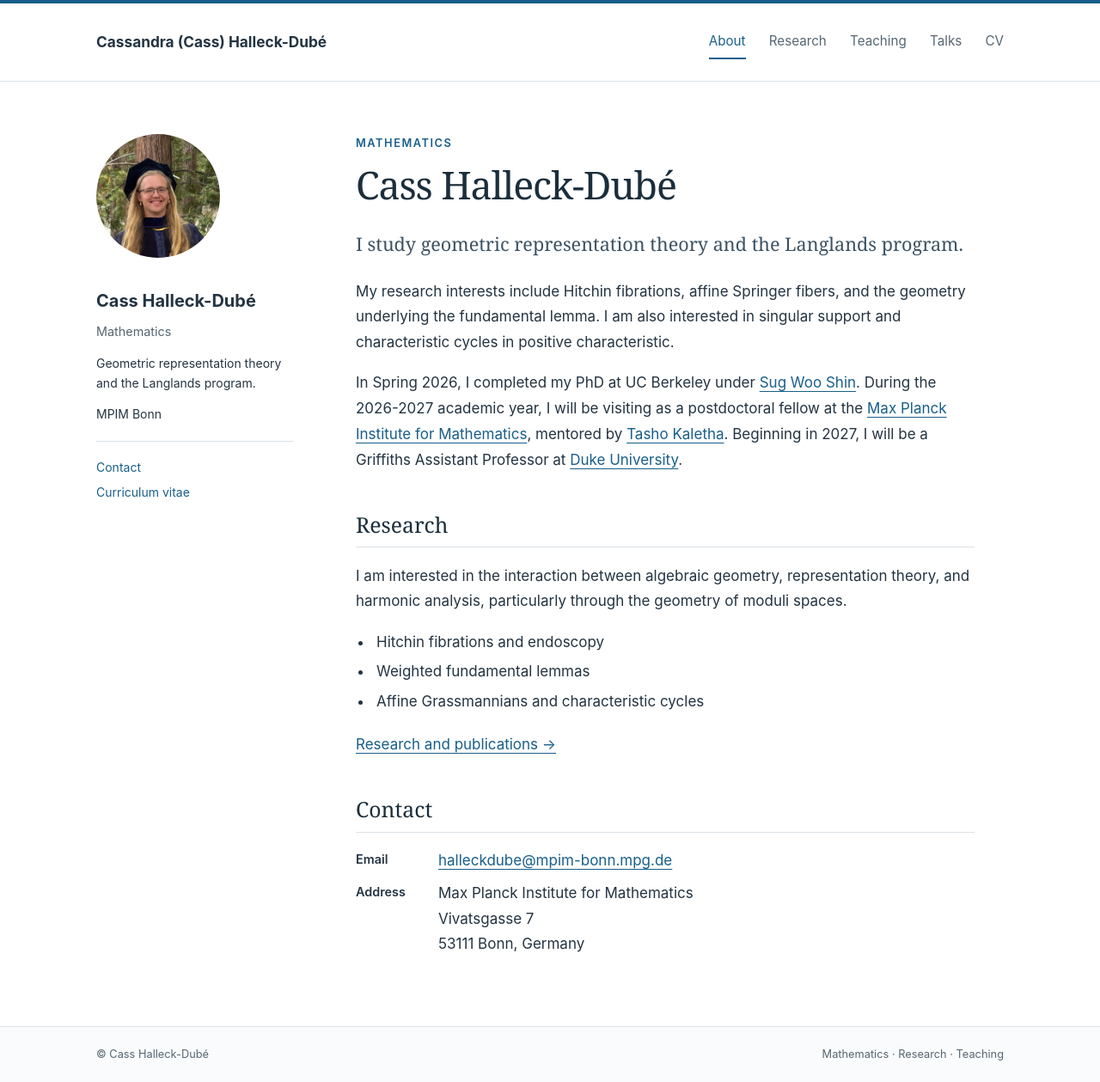
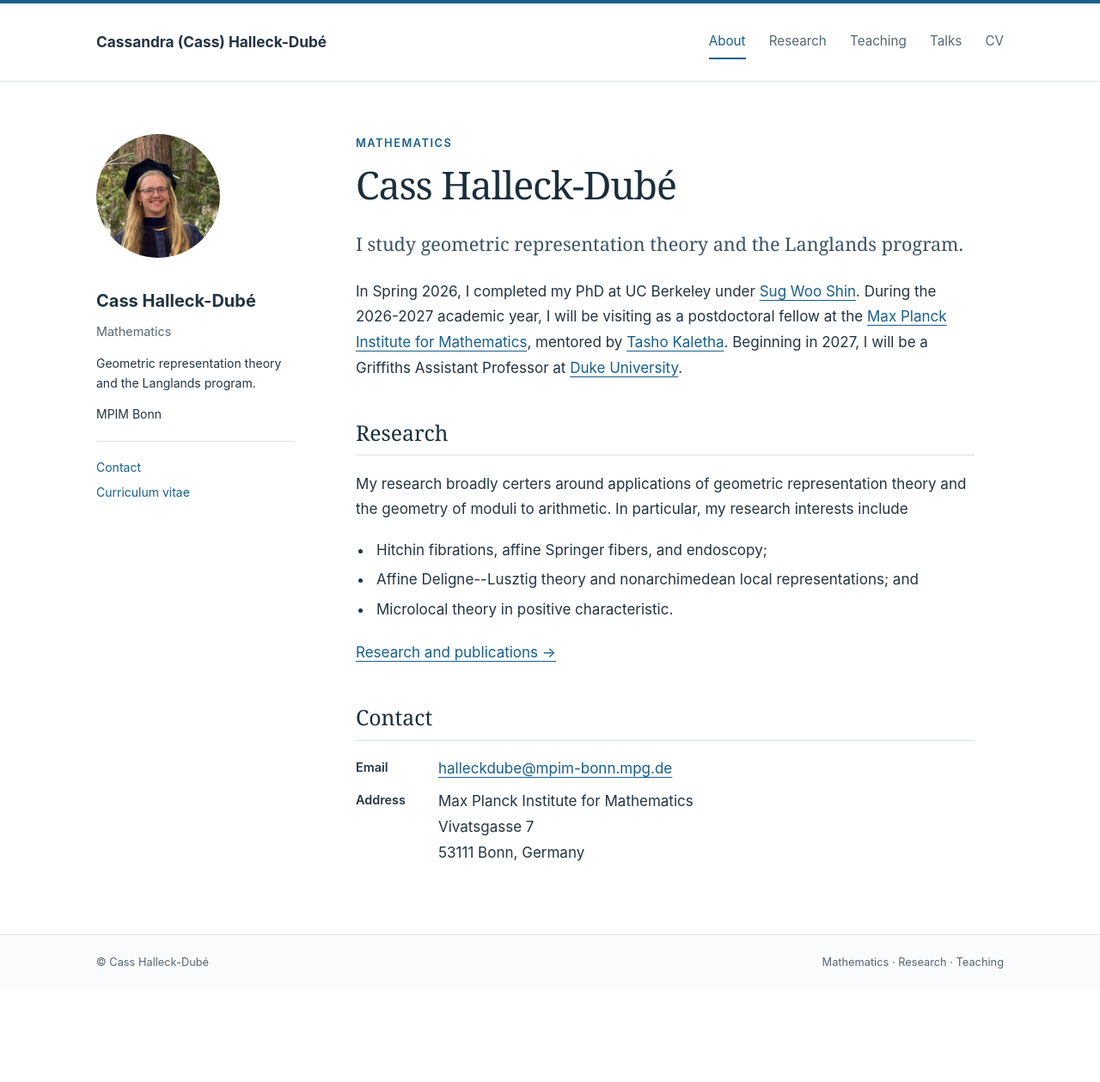
Before and after one commit to challeckdube/challeckdube.github.io, a Jekyll site: the page built from index.html, in a window 1280 px wide. Shown: the whole page at 86% size. Built offline with Jekyll 4.4.1, drawn with Linux system fonts in a browser that asks for light colours; after the commit the page ends 1152 px from its top, so only the background shows below that.

Commit message:
Update index.html

```diff
--- a/index.html
+++ b/index.html
@@ -3,11 +3,10 @@ title: About
 ---
 <p class="eyebrow">Mathematics</p><h1>{{ site.data.site.short_name | escape }}</h1>
 <p class="lead">I study geometric representation theory and the Langlands program.</p>
-<p>My research interests include Hitchin fibrations, affine Springer fibers, and the geometry underlying the fundamental lemma. I am also interested in singular support and characteristic cycles in positive characteristic.</p>
 
 <p>{{ site.data.site.biography_html }}</p>
 
-<section><h2>Research</h2><p>I am interested in the interaction between algebraic geometry, representation theory, and harmonic analysis, particularly through the geometry of moduli spaces.</p><ul class="topics"><li>Hitchin fibrations and endoscopy</li><li>Weighted fundamental lemmas</li><li>Affine Grassmannians and characteristic cycles</li></ul><p><a href="research.html">Research and publications <span aria-hidden="true">→</span></a></p></section>
+<section><h2>Research</h2><p>My research broadly certers around applications of geometric representation theory and the geometry of moduli to arithmetic. In particular, my research interests include </p><ul class="topics"><li>Hitchin fibrations, affine Springer fibers, and endoscopy;</li><li>Affine Deligne--Lusztig theory and nonarchimedean local representations; and</li><li>Microlocal theory in positive characteristic.</li></ul><p><a href="research.html">Research and publications <span aria-hidden="true">→</span></a></p></section>
 
 <section id="contact"><h2>Contact</h2><dl class="contact">
   <dt>Email</dt><dd><a href="mailto:{{ site.data.site.email | escape }}">{{ site.data.site.email | escape }}</a></dd>
```
